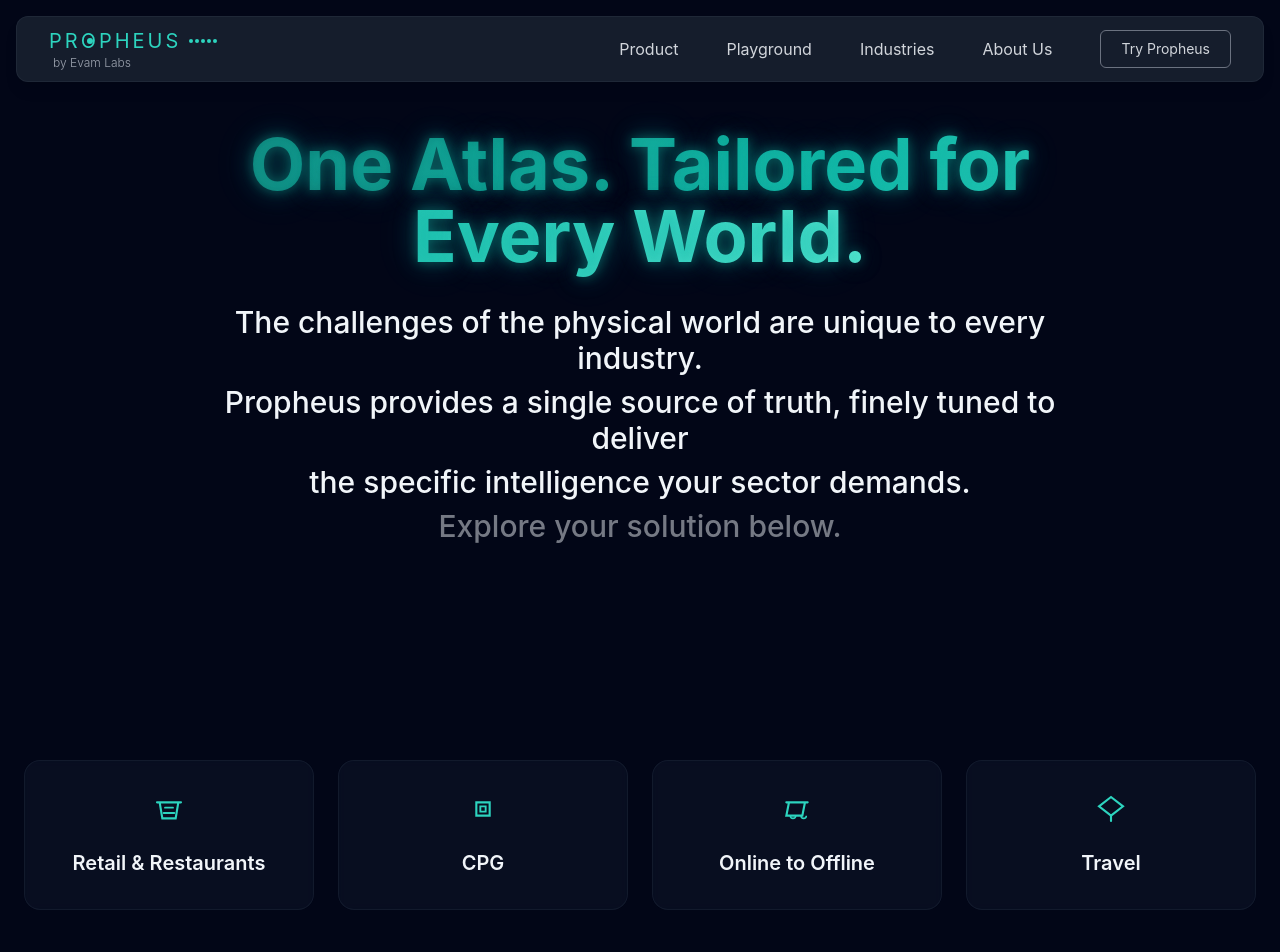
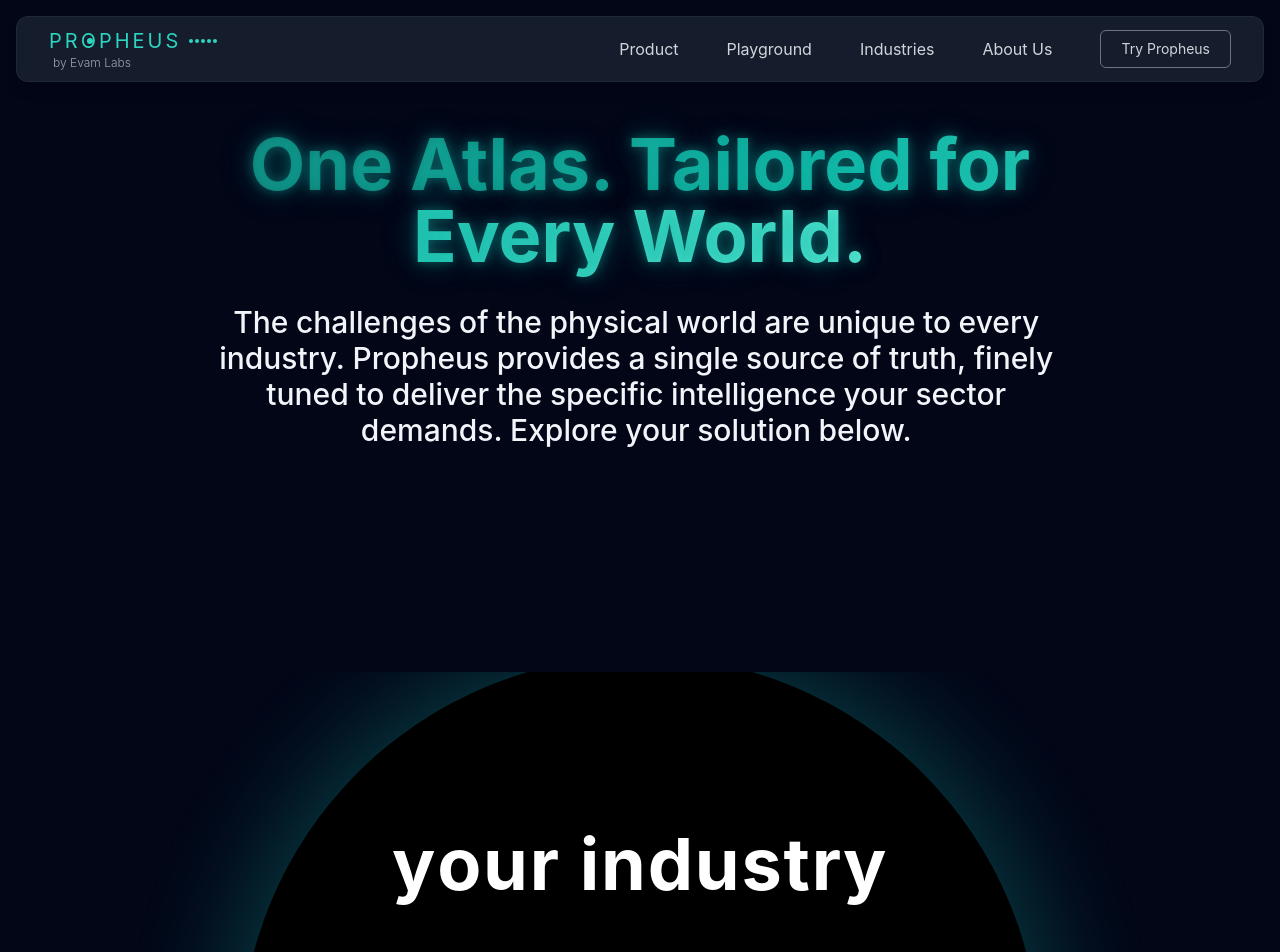
Before and after one commit to NEHA-AMIN/revamp_test, a React (Create React App) app: page /industries in a window 1280 px wide. Shown: the top 952 px of the page. Built offline with nearby package versions, Linux system fonts and the light colour scheme.

Commit message:
industries half done

```diff
--- a/src/IndustriesPage.tsx
+++ b/src/IndustriesPage.tsx
@@ -77,57 +77,119 @@ const INDUSTRIES: Record<IndustryKey, IndustryContent> = {
 
 const underlineTransition = { type: 'spring', stiffness: 500, damping: 35 };
 
-// Individual animated line component
-const AnimatedLine: React.FC<{ children: string; index: number; totalLines: number; scrollYProgress: any }> = ({
-  children, index, totalLines, scrollYProgress
-}) => {
-  const start = index / totalLines;
-  const end = (index + 1) / totalLines;
-
-  const opacity = useTransform(
-    scrollYProgress,
-    [start, end],
-    [0.4, 1]
-  );
+// Semi-circle component with teal glow and animated text
+const GlowingSemiCircle: React.FC = () => {
+  const containerRef = useRef<HTMLDivElement>(null);
+  const isInView = useInView(containerRef, { once: false, margin: "-100px 0px" });
 
   return (
-    <motion.p
-      style={{ opacity }}
-      className="text-2xl md:text-3xl font-medium leading-relaxed mb-2"
+    <div ref={containerRef} className="relative w-full h-96 overflow-hidden my-24">
+      {/* Black semi-circle with teal glow */}
+      <div className="absolute bottom-0 left-1/2 transform -translate-x-1/2 w-[800px] h-[400px] bg-black rounded-t-full">
+        <div className="absolute inset-0 rounded-t-full shadow-[0_0_100px_20px_rgba(20,184,166,0.4)] opacity-70"></div>
+      </div>
+
+      {/* Animated text */}
+      <motion.div
+        className="absolute top-1/2 left-1/2 transform -translate-x-1/2 -translate-y-1/2 text-center z-10"
+        initial={{ opacity: 0 }}
+        animate={isInView ? { opacity: 1 } : { opacity: 0 }}
+        transition={{ duration: 1.2, ease: "easeOut" }}
       >
-      {children}
-    </motion.p>
+        <motion.h2
+          className="text-5xl md:text-7xl font-bold text-white tracking-wide"
+          initial={{ opacity: 0, y: 20 }}
+          animate={isInView ? { opacity: 1, y: 0 } : { opacity: 0, y: 20 }}
+          transition={{
+            duration: 1.5,
+            ease: "easeOut",
+            staggerChildren: 0.1,
+            delayChildren: 0.3
+          }}
+        >
+          {Array.from("your industry").map((char, index) => (
+            <motion.span
+              key={index}
+              initial={{ opacity: 0, y: 10 }}
+              animate={isInView ? { opacity: 1, y: 0 } : { opacity: 0, y: 10 }}
+              transition={{
+                duration: 0.8,
+                delay: 0.3 + (index * 0.05),
+                ease: "easeOut"
+              }}
+              className="inline-block"
+            >
+              {char === " " ? "\u00A0" : char}
+            </motion.span>
+          ))}
+        </motion.h2>
+      </motion.div>
+    </div>
   );
 };
 
-// Animated text component for scroll-triggered line-by-line animation
+// Split text animation without Framer Motion
 const AnimatedText: React.FC = () => {
   const containerRef = useRef<HTMLDivElement>(null);
-  const { scrollYProgress } = useScroll({
-    target: containerRef,
-    offset: ["start 0.8", "end 0.2"]
-  });
+  const [isVisible, setIsVisible] = useState(false);
 
-  const lines = [
-    "The challenges of the physical world are unique to every industry.",
-    "Propheus provides a single source of truth, finely tuned to deliver",
-    "the specific intelligence your sector demands.",
-    "Explore your solution below."
-  ];
+  const fullText = "The challenges of the physical world are unique to every industry. Propheus provides a single source of truth, finely tuned to deliver the specific intelligence your sector demands. Explore your solution below.";
+  const words = fullText.split(' ');
+
+  useEffect(() => {
+    const observer = new IntersectionObserver(
+      ([entry]) => {
+        if (entry.isIntersecting) {
+          setIsVisible(true);
+        }
+      },
+      {
+        threshold: 0.3,
+        rootMargin: '-100px 0px'
+      }
+    );
+
+    if (containerRef.current) {
+      observer.observe(containerRef.current);
+    }
+
+    return () => observer.disconnect();
+  }, []);
 
   return (
+    <>
+      <style >{`
+        .split-word {
+          position: relative;
+          display: inline-block;
+          margin-right: 0.25em;
+          opacity: 0;
+          transform: translate3d(0, 100px, 0) scale(0.8);
+          transition: all 0.8s cubic-bezier(0.25, 0.46, 0.45, 0.94);
+        }
+
+        .split-word.animate {
+          opacity: 1;
+          transform: translate3d(0, 0, 0) scale(1);
+        }
+      `}</style>
+
       <div ref={containerRef} className="mt-8 text-center max-w-4xl mx-auto">
-      {lines.map((line, index) => (
-        <AnimatedLine
+        <div className="text-2xl md:text-3xl font-medium leading-relaxed">
+          {words.map((word, index) => (
+            <span
               key={index}
-          index={index}
-          totalLines={lines.length}
-          scrollYProgress={scrollYProgress}
+              className={`split-word ${isVisible ? 'animate' : ''}`}
+              style={{
+                transitionDelay: `${index * 0.08}s`
+              }}
             >
-          {line}
-        </AnimatedLine>
+              {word}
+            </span>
           ))}
         </div>
+      </div>
+    </>
   );
 };
 
@@ -245,6 +307,9 @@ export default function IndustriesPage() {
         <SectionHeader title="One Atlas. Tailored for Every World." />
       </section>
 
+      {/* Glowing Semi-circle with "your industry" text */}
+      <GlowingSemiCircle />
+
       {/* Industry Cards Section */}
       <IndustryCardsSection />
 
```
Lines whose indentation alone changed are shown as unchanged.
